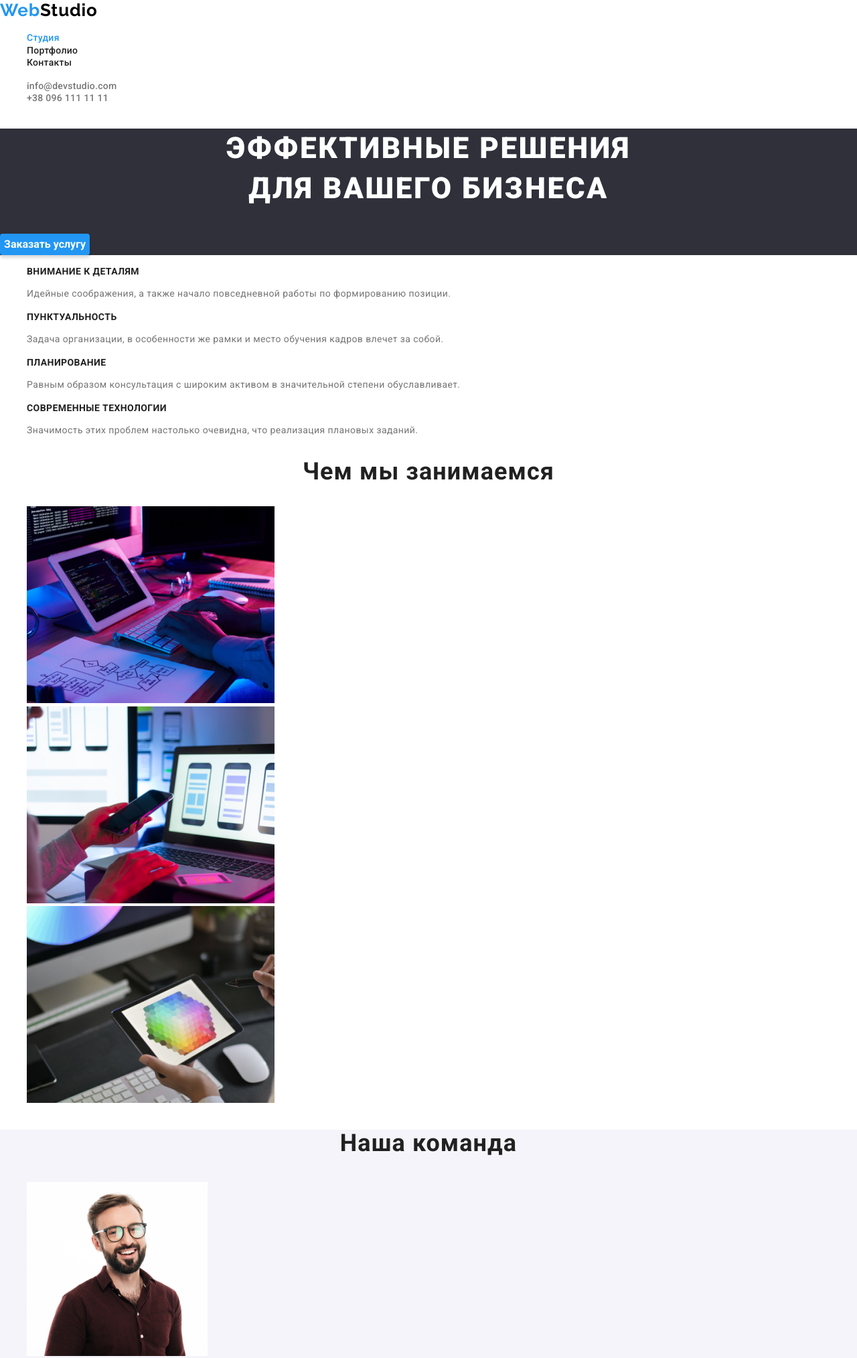
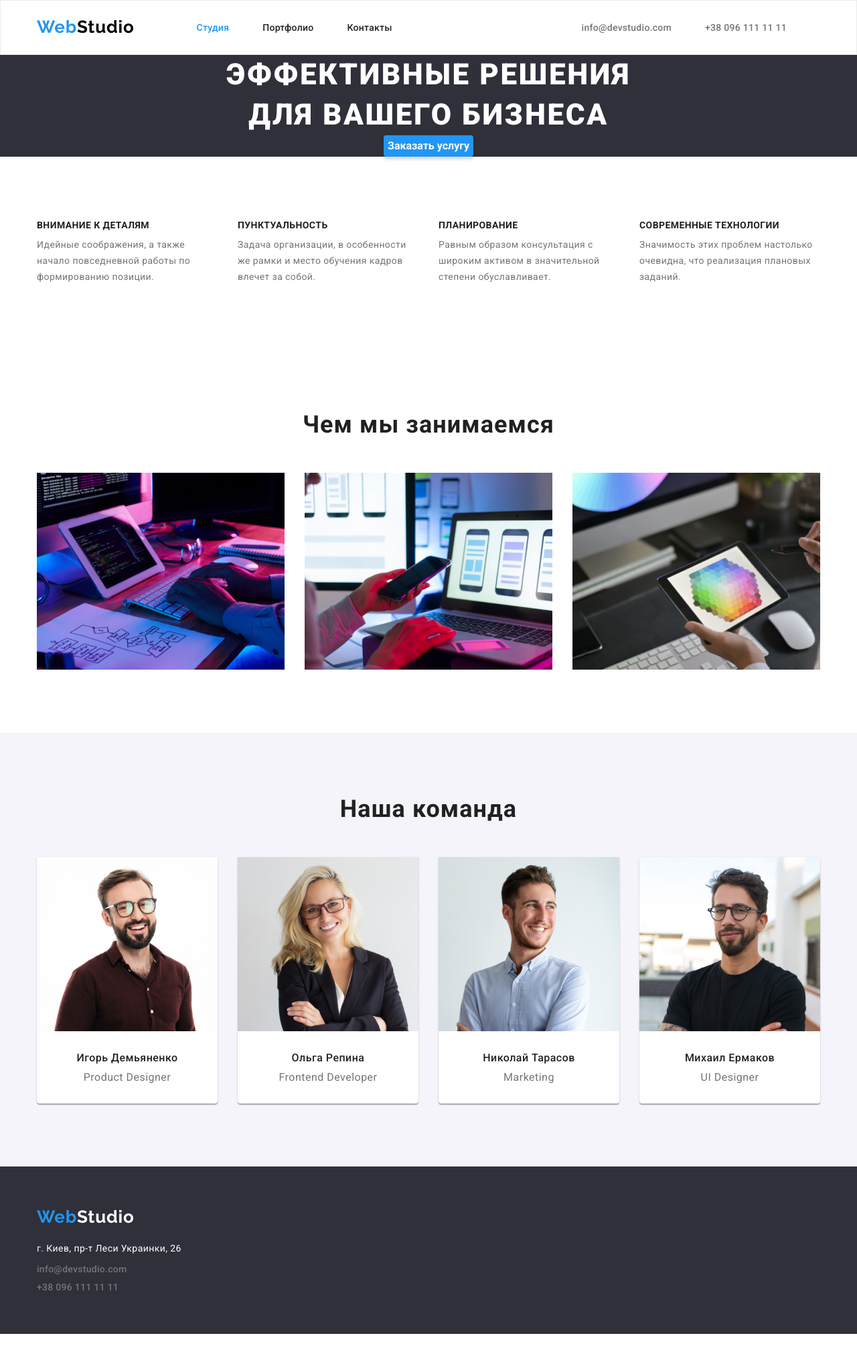
Before and after one commit to Olena-Samillo/goit-markup-hw-03-30, a plain HTML site: page index.html in a window 1280 px wide. Shown: the top 2028 px of the page at 67% size. After the commit the page ends 1992 px from the top, so only its background shows below. Drawn offline with nearby package versions, Linux system fonts and the light colour scheme.

Commit message:
Создан репо goit-markup-hw-03

```diff
--- a/css/styles.css
+++ b/css/styles.css
@@ -15,11 +15,50 @@
   --secondary-background-color-hero: #2f303a;
   --background-color-footer: #2f303a;
   --background-color-team: #f5f4fa;
+  --background-btn-color: #f5f4fa;
   --background-btn-hero: #2196f3;
   --background-color-portfolio-projects: #e5e5e5;
+  --background-projects-list: #ffffff;
 }
 
 /* ===================== COMPONENTS =========================== */
+/* ======================  минимальный сброс=================== */
+
+ul,
+ol {
+  margin: 0;
+  padding: 0;
+}
+
+h1,
+h2,
+h3,
+h4,
+h5,
+h6 {
+  margin: 0;
+}
+
+p {
+  margin: 0;
+}
+
+img {
+  display: block;
+}
+
+.container {
+  width: 1200px;
+  margin: 0 auto;
+  padding: 0 15px;
+}
+
+.section {
+  padding-top: 94px;
+  padding-bottom: 94px;
+}
+
+/* ======================  минимальный сброс=================== */
 
 body {
   font-family: var(--main-font);
@@ -27,12 +66,14 @@ body {
   background-color: var(--main-background-color);
 }
 
-a {
-  text-decoration: none;
+
+
+.list {
+  list-style: none;
 }
 
-ul {
-  list-style: none;
+.link {
+  text-decoration: none;
 }
 
 .navigation-list .current {
@@ -40,7 +81,15 @@ ul {
 }
 /* ===================== HEADER =========================== */
 
+.header {
+  border: 1px solid #ECECEC;
+}
+
 .logo {
+  margin-right: 93px;
+  margin-top: 24px;
+  margin-bottom: 25px;
+
   font-family: var(--secondary-font);
   font-weight: bold;
   font-size: 26px;
@@ -53,6 +102,36 @@ ul {
   color: var(--primary-logo-color);
 }
 
+.header .container {
+  width: 1200px;
+  margin: auto;
+  display: flex;
+
+}
+
+.navigation-header {
+  display: flex;
+  align-items: center;
+}
+.navigation-menu {
+  display: flex;
+  align-items: center;
+}
+
+.contacts-menu {
+  display: flex;
+  align-items: center;
+  margin-left: auto;
+}
+
+.header .contacts-list {
+  margin-right: 50px;
+}
+
+.header .navigation-list:not(:last-child) {
+  margin-right: 50px;
+}
+
 .navigation-link {
   font-family: var(--main-font);
   font-weight: 500;
@@ -62,6 +141,15 @@ ul {
   color: var(--primary-heading-color);
 }
 
+.contacts-link {
+  font-family: var(--main-font);
+  font-weight: 500;
+  font-size: 14px;
+  line-height: 1.142;
+  letter-spacing: 0.02em;
+  color: var(--primary-text-color);
+}
+
 .navigation-link:hover,
 .navigation-link:focus,
 .contacts-link:hover,
@@ -69,25 +157,32 @@ ul {
   color: var(--primary-active-color);
 }
 
-.contacts-link,
-a {
-  font-family: var(--main-font);
-  font-weight: 500;
-  font-size: 14px;
-  line-height: 1.142;
-  letter-spacing: 0.02em;
-  color: var(--primary-text-color);
-  text-decoration: none;
-}
 /* ======================== END OF HEADER ===================================== */
 
 /* ===========================   HERO   ======================================= */
 
 .hero {
   background-color: var(--secondary-background-color-hero);
+  display: flex;
+  justify-content: center;
+  text-align: center;
+}
+
+.heading-hero {
+  margin: auto;
+  font-family: var(--main-font);
+  font-weight: 900;
+  font-size: 44px;
+  line-height: 1.363;
+  text-align: center;
+  text-transform: uppercase;
+  letter-spacing: 0.06em;
+  color: var(--white-color);
+  width: 696px;
 }
 
 .modal-btn-hero {
+  margin-top: ;
   font-family: var(--main-font);
   font-weight: bold;
   font-size: 16px;
@@ -97,21 +192,17 @@ a {
   box-shadow: 0px 4px 4px rgba(0, 0, 0, 0.15);
   border-radius: 4px;
   border: none;
+  text-align: center;
 }
 
-.heading-hero {
-  font-family: var(--main-font);
-  font-weight: 900;
-  font-size: 44px;
-  line-height: 1.363;
-  text-align: center;
-  text-transform: uppercase;
-  letter-spacing: 0.06em;
-  color: var(--white-color);
-}
 /* ===========================   END HERO   ======================================= */
 
 /* ===========================   ABOUT      ======================================= */
+
+/* .about .container {
+  padding-top: 94px;
+  padding-bottom: 94px;
+} */
 
 .about-header {
   font-family: var(--main-font);
@@ -121,6 +212,7 @@ a {
   letter-spacing: 0.03em;
   text-transform: uppercase;
   color: var(--primary-heading-color);
+  margin-bottom: 10px;
 }
 
 .about-description {
@@ -129,11 +221,32 @@ a {
   font-size: 14px;
   line-height: 1.714;
   letter-spacing: 0.03em;
+  width: 270px;
+}
+
+.about-list-menu {
+  display: flex;
+}
+
+.about-list:not(:last-child) {
+  margin-right: 30px;
 }
 /* ===========================  END  ABOUT      ======================================= */
 
 /* ===========================   WEDO    ======================================= */
 /* ===========================   TEAM    ======================================= */
+
+.wedo-list-menu {
+  display: flex;
+}
+.wedo-list:not(:last-child) {
+  margin-right: 30px;
+}
+
+.team-list-menu {
+  display: flex;
+  justify-content: space-between;
+}
 
 .wedo-header,
 .team-header {
@@ -145,6 +258,20 @@ a {
   letter-spacing: 0.03em;
   text-align: center;
   color: var(--primary-heading-color);
+  margin-bottom: 50px;
+}
+
+.team-list {
+  background: var(--main-background-color);
+  box-shadow: 0px 1px 3px rgba(0, 0, 0, 0.12), 0px 1px 1px rgba(0, 0, 0, 0.14),
+  0px 2px 1px rgba(0, 0, 0, 0.2);
+  border-radius: 0px 0px 4px 4px;
+}
+
+.team-list-content {
+  padding-top: 30px;
+  padding-bottom: 30px;
+  text-align: center;
 }
 
 .team {
@@ -158,6 +285,7 @@ a {
   line-height: 1.187;
   letter-spacing: 0.03em;
   color: var(--primary-heading-color);
+  margin-bottom: 10px;
 }
 
 .team-description {
@@ -172,6 +300,10 @@ a {
 
 /* ===========================   FOOTER      ======================================= */
 
+address {
+  font-style: normal;
+  margin-top: 20px;
+}
 .footer-description {
   font-family: var(--main-font);
   font-weight: normal;
@@ -191,13 +323,15 @@ a {
 
 .footer {
   background-color: var(--background-color-footer);
+  padding-top: 60px;
+  padding-bottom: 60px;
 }
 
 .address-footer {
   color: rgba(255, 255, 255, 0.6);
 }
+.address-list:not(:last-child) {
+  margin-bottom: 9px;
+}
 
-address {
-  font-style: normal;
-}
-/* ===========================  END FOOTER    ======================================= */
+  .; /* ===========================  END FOOTER    ======================================= */
--- a/index.html
+++ b/index.html
@@ -17,114 +17,140 @@
 <body>
      <!--header-->
     <header class="header">
+      <div class="container">
         <nav class="navigation-header">
             <!--logo-->
-            <a href="index.html" class="logo"><span class="logo-color" lang="en">Web</span>Studio</a>
+            <a href="index.html" class="logo link "><span class="logo-color" lang="en">Web</span>Studio</a>
             <!--header navigation-->
             <ul class="navigation-menu">
-                <li class="navigation-list">
-                    <a href="./index.html" class="navigation-link current" >Студия</a>
+                <li class="navigation-list list">
+                <a href="./index.html" class="navigation-link current link" >Студия</a>
                 </li>
-                <li class="navigation-list">
-                    <a href="./portfolio.html" class="navigation-link">Портфолио</a>
+                <li class="navigation-list list">
+                <a href="./portfolio.html" class="navigation-link link">Портфолио</a>
                 </li>
-                <li class="navigation-list">
-                    <a href="#contacts" class="navigation-link">Контакты</a>
+                <li class="navigation-list list">
+                <a href="#contacts" class="navigation-link link">Контакты</a>
                 </li>
             </ul>
-
+        </nav>
         <!--header contacts-->
-        </nav>
             <ul class="contacts-menu">
-            <li class="contacts-list">
-                <a href="mailto:info@devstudio.com" class="contacts-link">info@devstudio.com</a>
+                <li class="contacts-list list">
+                <a href="mailto:info@devstudio.com" class="contacts-link link">info@devstudio.com</a>
                 </li>
-            <li class="contacts-list">
-                <a href="tel:+380961111111" class="contacts-link" >+38 096 111 11 11</a>
+                <li class="contacts-list list">
+                <a href="tel:+380961111111" class="contacts-link link" >+38 096 111 11 11</a>
                 </li>
             </ul>
+        </div>
     </header>
     <main>
 
         <!--🦸 HERO-->
     <section class="hero">
-            <h1 class="heading-hero">Эффективные решения <br> для вашего бизнеса</h1>
+        <div class="container">
+                <h1 class="heading-hero">Эффективные решения для вашего бизнеса</h1>
                 <button class="modal-btn-hero" type="button">Заказать услугу</button>
+        </div>
         </section>
 
         <!--ABOUT-->
-        <section class="about">
+    <section class="about section">
+        <div class="container">
             <ul class="about-list-menu">
-                <li class="about-list">
+                <li class="about-list list">
                 <h2 class="about-header">Внимание к деталям</h2>
                 <p class="about-description">Идейные соображения, а также начало повседневной работы по формированию позиции.</p>
                 </li>
-                <li class="about-list">
+                <li class="about-list list">
                 <h2 class="about-header">Пунктуальность</h2>
                 <p class="about-description">Задача организации, в особенности же рамки и место обучения кадров влечет за собой.</p>
                 </li>
-                <li class="about-list">
+                <li class="about-list list">
                 <h2 class="about-header">Планирование</h2>
                 <p class="about-description">Равным образом консультация с широким активом в значительной степени обуславливает.</p>
                 </li>
-                <li class="about-list">
+                <li class="about-list list">
                 <h2 class="about-header">Современные технологии</h2>
                 <p class="about-description">Значимость этих проблем настолько очевидна, что реализация плановых заданий.</p>
                 </li>
             </ul>
+        </div>
     </section>
-        <section class="wedo">
+        <!-- WEDO -->
+    <section class="wedo section">
+            <div class="container">
             <h2 class="wedo-header">Чем мы занимаемся</h2>
             <ul class="wedo-list-menu">
-                <li class="wedo-list">
+                <li class="wedo-list list">
                     <img class="wedo-list-img" src="./images/about/about1.png" alt="пишет код" width="370" height="294">
                 </li>
-                <li class="wedo-list">
+                <li class="wedo-list list">
                     <img class="wedo-list-img" src="./images/about/about2.png" alt="создает макет" width="370" height="294">
                 </li>
-                <li class="wedo-list">
+                <li class="wedo-list list">
                     <img class="wedo-list-img" src="./images/about/about3.png" alt="выбирает цветовую палитру" width="370" height="294">
                 </li>
             </ul>
+            </div>
     </section>
 
         <!--OUR TEAM-->
-        <section class="team">
+        <section class="team section">
+            <div class="container">
             <h3 class="team-header">Наша команда</h3>
             <ul class="team-list-menu">
-                <li class="team-list">
+                <li class="team-list list">
                     <img class="team-list-img" src="./images/our_team/photo1.jpg" alt="фото Игорь Демьяненко" width="270" height="260">
+            <div class="team-list-content">
                 <h3 class="team-name">Игорь Демьяненко</h3>
                 <p class="team-description">Product Designer</p>
+            <ul class="social-team-list"></ul>
+            </div>
                 </li>
-                <li class="team-list">
+                <li class="team-list list">
                     <img class="team-list-img" src="./images/our_team/photo2.jpg" alt="фото Ольга Репина" width="270" height="260">
+            <div class="team-list-content">
                 <h3 class="team-name">Ольга Репина</h3>
                 <p class="team-description">Frontend Developer</p>
+            <ul class="social-team-list"></ul>
+            </div>
                 </li>
-                <li class="team-list">
+                <li class="team-list list">
                     <img class="team-list-img" src="./images/our_team/photo3.jpg" alt="фото Николай Тарасов" width="270" height="260">
+            <div class="team-list-content">
                 <h3 class="team-name">Николай Тарасов</h3>
                 <p class="team-description">Marketing</p>
+            <ul class="social-team-list"></ul>
+            </div>
                 </li>
-                <li class="team-list">
+                <li class="team-list list">
                     <img class="team-list-img" src="./images/our_team/photo4.jpg" alt="фото Михаил Ермаков" width="270" height="260">
+            <div class="team-list-content">
                 <h3 class="team-name">Михаил Ермаков</h3>
                 <p class="team-description">UI Designer</p>
+            <ul class="social-team-list"></ul>
+            </div>
                 </li>
             </ul>
+            </div>
         </section>
     </main>
 
         <!--📧☎️ Footer-->
         <footer class="footer">
-        <a class="logo" href="index.html"><span lang="en">Web</span><span class="logo-color">Studio</span></a>
+            <div class="container">
+                <a class="logo link" href="index.html"><span lang="en">Web</span><span class="logo-color">Studio</span></a>
                 <address class="address-footer">
-            <p class="footer-description"> г. Киев, пр-т Леси Украинки, 26</p>
-            <a class="contacts-link" href="mailto:info@devstudio.com">info@devstudio.com</a>
-            <a class="contacts-link" href="tel:+380961111111">+38 096 111 11 11</a>
+                    <ul class="address-list-menu">
+                    <li class="address-list list">
+                    <p class="footer-description"> г. Киев, пр-т Леси Украинки, 26</p></li>
+                    <li class="address-list list"><a class="contacts-link link" href="mailto:info@devstudio.com">info@devstudio.com</a></li>
+                    <li class="address-list list"><a class="contacts-link link" href="tel:+380961111111">+38 096 111 11 11</a></li>
+                    </ul>
                 </address>
+            </div>
         </footer>
         </body>
-
 </html>
```
Also changed, not shown: css/portfolio.css (+49 -1 lines), portfolio.html (+57 -32 lines). Lines whose indentation alone changed are shown as unchanged.
